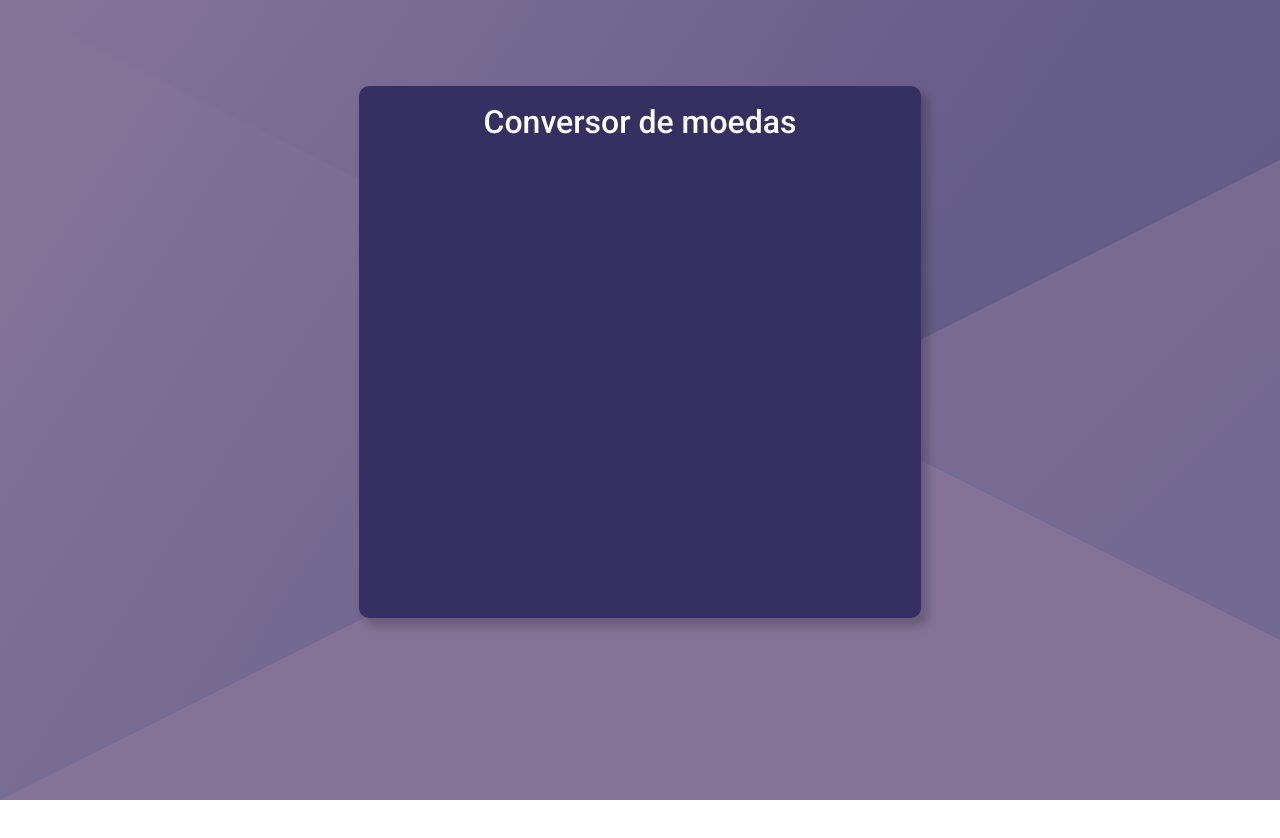
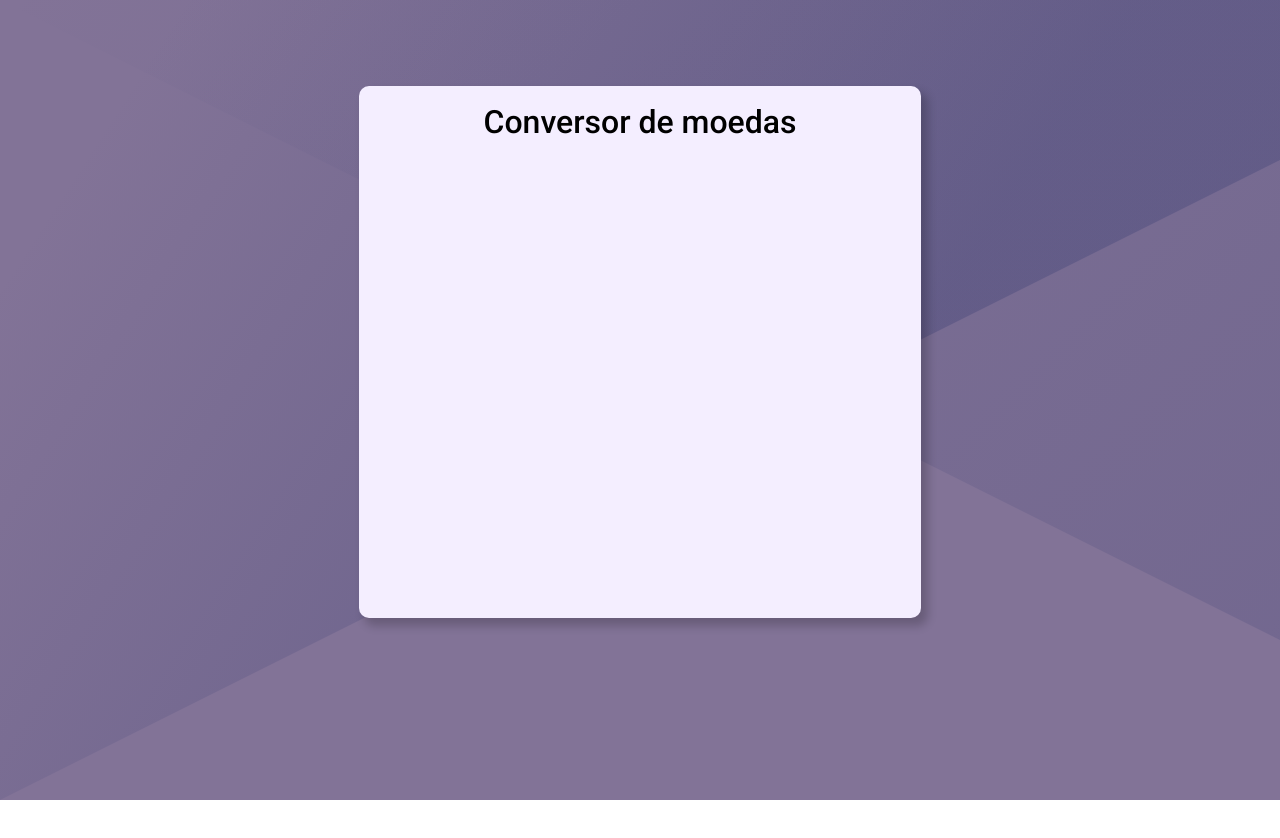
Before and after one commit to ingridfs/currency-exchange, an Angular app: page / in a window 1280 px wide. Shown: the top 838 px of the page. Built offline with nearby package versions, Linux system fonts and the light colour scheme.

Commit message:
Creating calculator component

```diff
--- a/src/app/app.module.ts
+++ b/src/app/app.module.ts
@@ -6,11 +6,13 @@ import { AppComponent } from './app.component';
 import { MainCardComponent } from './main-card/main-card.component';
 import { BrowserAnimationsModule } from '@angular/platform-browser/animations';
 import {MatCardModule} from '@angular/material/card';
+import { CalculatorComponent } from './calculator/calculator.component';
 
 @NgModule({
   declarations: [
     AppComponent,
-    MainCardComponent
+    MainCardComponent,
+    CalculatorComponent
   ],
   imports: [
     BrowserModule,
--- /dev/null
+++ b/src/app/calculator/calculator.component.html
@@ -0,0 +1 @@
+<p>calculator works!</p>
--- /dev/null
+++ b/src/app/calculator/calculator.component.ts
@@ -0,0 +1,15 @@
+import { Component, OnInit } from '@angular/core';
+
+@Component({
+  selector: 'app-calculator',
+  templateUrl: './calculator.component.html',
+  styleUrls: ['./calculator.component.css']
+})
+export class CalculatorComponent implements OnInit {
+
+  constructor() { }
+
+  ngOnInit(): void {
+  }
+
+}
--- a/src/app/main-card/main-card.component.css
+++ b/src/app/main-card/main-card.component.css
@@ -1,9 +1,10 @@
 .main-content {
   width: 530px;
   height: 500px;
-  background-color: #363062;
+  background-color: #f4eeff;
   border-radius: 10px;
   box-shadow: 6px 7px 10px 1px rgba(0, 0, 0, 0.2);
+  color: #000;
 }
 
 .card-title {
```
Also changed, not shown: src/app/calculator/calculator.component.css (added), 1 other file (tests, documents, lock files or other folders).
